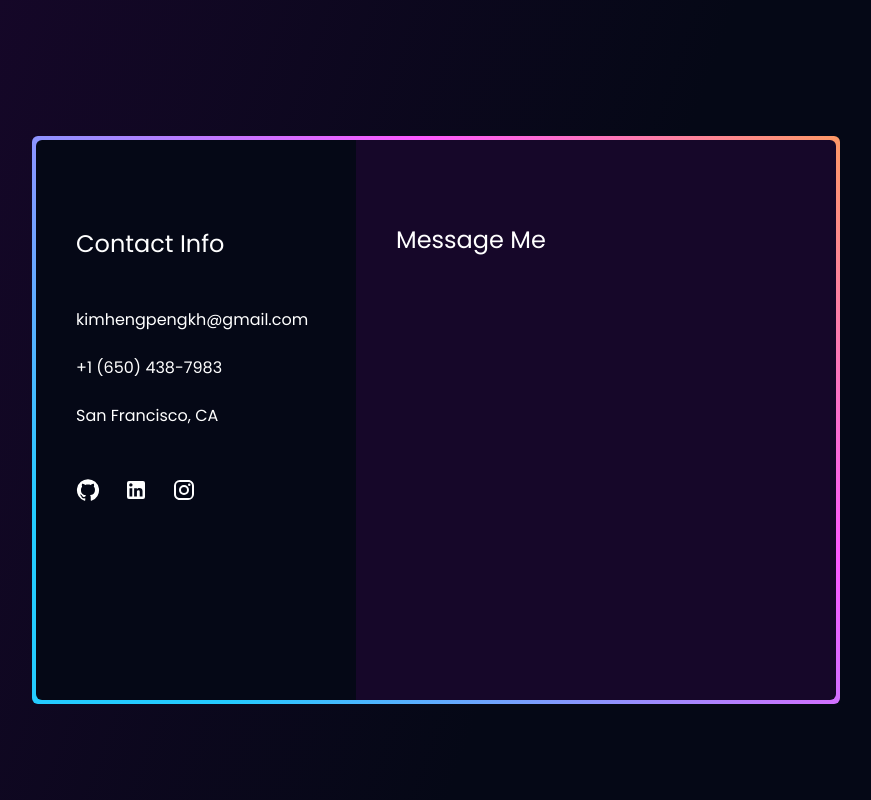
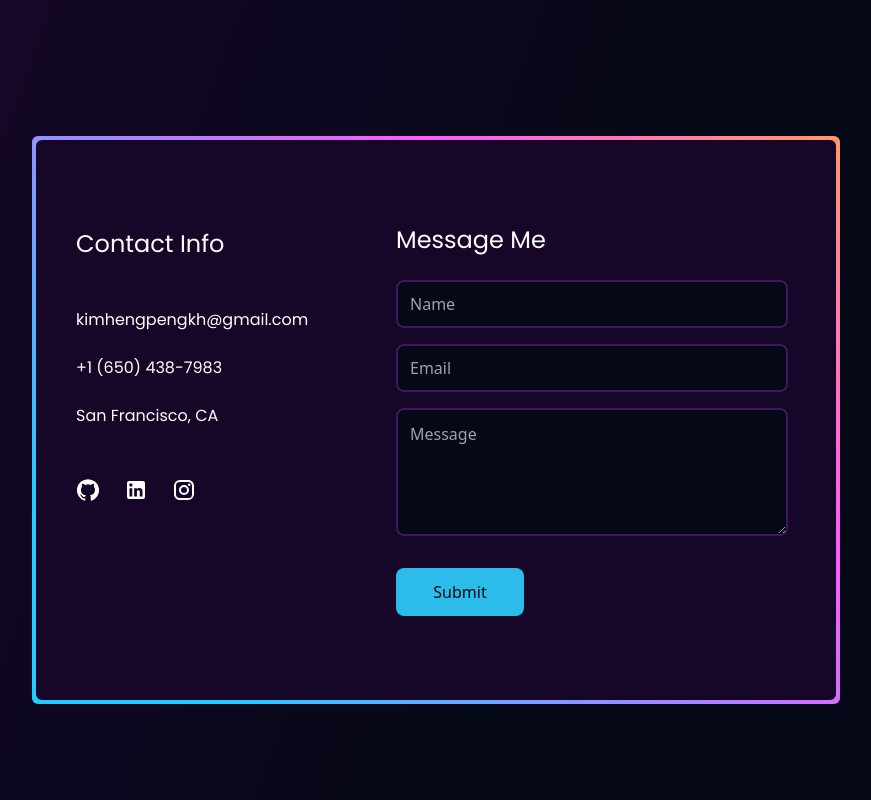
Before and after one commit to TotifyKH/kimheng-portfolio, a React (Vite) app: page / in a window 1280 px wide. Shown: the part 2516-3316 px from the top of the page, without its empty margins (204-1075 px from the left). Built offline with nearby package versions, Linux system fonts and the light colour scheme.

Commit message:
Finished UI for contact

```diff
--- a/public/output.css
+++ b/public/output.css
@@ -603,6 +603,10 @@ video {
   margin-bottom: 0.75rem;
 }
 
+.mb-6{
+  margin-bottom: 1.5rem;
+}
+
 .ml-\[33\%\]{
   margin-left: 33%;
 }
@@ -613,6 +617,10 @@ video {
 
 .mt-10{
   margin-top: 2.5rem;
+}
+
+.mt-12{
+  margin-top: 3rem;
 }
 
 .mt-16{
@@ -631,28 +639,20 @@ video {
   margin-top: 0.75rem;
 }
 
+.mt-6{
+  margin-top: 1.5rem;
+}
+
 .mt-8{
   margin-top: 2rem;
 }
 
-.mt-12{
-  margin-top: 3rem;
+.mb-5{
+  margin-bottom: 1.25rem;
 }
 
-.mt-5{
-  margin-top: 1.25rem;
-}
-
-.mb-6{
-  margin-bottom: 1.5rem;
-}
-
-.mt-6{
-  margin-top: 1.5rem;
-}
-
-.mt-32{
-  margin-top: 8rem;
+.mt-4{
+  margin-top: 1rem;
 }
 
 .flex{
@@ -663,52 +663,52 @@ video {
   display: none;
 }
 
-.h-80{
+.h-\[20rem\]{
   height: 20rem;
 }
 
-.h-\[20rem\]{
-  height: 20rem;
+.h-\[21rem\]{
+  height: 21rem;
+}
+
+.h-\[35rem\]{
+  height: 35rem;
 }
 
 .h-full{
   height: 100%;
 }
 
-.h-\[\]{
-  height: ;
+.h-6{
+  height: 1.5rem;
 }
 
-.h-\[30rem\]{
-  height: 30rem;
-}
-
-.h-\[40rem\]{
-  height: 40rem;
-}
-
-.h-\[35rem\]{
-  height: 35rem;
-}
-
-.h-\[34rem\]{
-  height: 34rem;
-}
-
-.h-\[3rem\]{
+.h-12{
   height: 3rem;
 }
 
-.h-\[21rem\]{
-  height: 21rem;
+.h-16{
+  height: 4rem;
 }
 
-.h-\[325rem\]{
-  height: 325rem;
+.h-14{
+  height: 3.5rem;
 }
 
-.h-\[3\]{
-  height: 3;
+.h-20{
+  height: 5rem;
+}
+
+.h-10{
+  height: 2.5rem;
+}
+
+.h-1{
+  height: 0.25rem;
+}
+
+.h-32{
+  height: 8rem;
 }
 
 .min-h-\[20rem\]{
@@ -723,6 +723,10 @@ video {
   width: 83.333333%;
 }
 
+.w-80{
+  width: 20rem;
+}
+
 .w-\[21rem\]{
   width: 21rem;
 }
@@ -731,40 +735,24 @@ video {
   width: 300px;
 }
 
+.w-\[90\%\]{
+  width: 90%;
+}
+
 .w-full{
   width: 100%;
 }
 
-.w-\[80\%\]{
-  width: 80%;
+.w-20{
+  width: 5rem;
 }
 
-.w-\[80\]{
-  width: 80;
+.w-24{
+  width: 6rem;
 }
 
-.w-\[30rem\]{
-  width: 30rem;
-}
-
-.w-\[320px\]{
-  width: 320px;
-}
-
-.w-64{
-  width: 16rem;
-}
-
-.w-80{
-  width: 20rem;
-}
-
-.w-\[40rem\]{
-  width: 40rem;
-}
-
-.w-\[20rem\]{
-  width: 20rem;
+.w-32{
+  width: 8rem;
 }
 
 .basis-1\/2{
@@ -835,6 +823,18 @@ video {
   gap: 1.5rem;
 }
 
+.gap-4{
+  gap: 1rem;
+}
+
+.self-end{
+  align-self: flex-end;
+}
+
+.self-center{
+  align-self: center;
+}
+
 .overflow-hidden{
   overflow: hidden;
 }
@@ -851,6 +851,10 @@ video {
   border-radius: 0.75rem;
 }
 
+.rounded-lg{
+  border-radius: 0.5rem;
+}
+
 .rounded-l-lg{
   border-top-left-radius: 0.5rem;
   border-bottom-left-radius: 0.5rem;
@@ -859,16 +863,6 @@ video {
 .rounded-r-lg{
   border-top-right-radius: 0.5rem;
   border-bottom-right-radius: 0.5rem;
-}
-
-.rounded-l-md{
-  border-top-left-radius: 0.375rem;
-  border-bottom-left-radius: 0.375rem;
-}
-
-.rounded-r-md{
-  border-top-right-radius: 0.375rem;
-  border-bottom-right-radius: 0.375rem;
 }
 
 .border-2{
@@ -880,9 +874,14 @@ video {
   border-color: rgb(253 204 73 / var(--tw-border-opacity));
 }
 
-.bg-blue{
-  --tw-bg-opacity: 1;
-  background-color: rgb(44 188 233 / var(--tw-bg-opacity));
+.border-purple{
+  --tw-border-opacity: 1;
+  border-color: rgb(61 23 97 / var(--tw-border-opacity));
+}
+
+.border-blue{
+  --tw-border-opacity: 1;
+  border-color: rgb(44 188 233 / var(--tw-border-opacity));
 }
 
 .bg-dark-blue{
@@ -900,19 +899,14 @@ video {
   background-color: rgb(253 204 73 / var(--tw-bg-opacity));
 }
 
-.bg-white{
-  --tw-bg-opacity: 1;
-  background-color: rgb(255 255 255 / var(--tw-bg-opacity));
-}
-
 .bg-purple{
   --tw-bg-opacity: 1;
   background-color: rgb(61 23 97 / var(--tw-bg-opacity));
 }
 
-.bg-black{
+.bg-blue{
   --tw-bg-opacity: 1;
-  background-color: rgb(0 0 0 / var(--tw-bg-opacity));
+  background-color: rgb(44 188 233 / var(--tw-bg-opacity));
 }
 
 .bg-gradient-custom-1{
@@ -925,14 +919,6 @@ video {
 
 .bg-gradient-rainblue-2{
   background-image: linear-gradient(45deg, #24CBFF 14.53%, #FC59FF 69.36%, #FFBD0C 117.73%);
-}
-
-.bg-gradient-rainblue{
-  background-image: linear-gradient(90deg, #24CBFF 14.53%, #FC59FF 69.36%, #FFBD0C 117.73%);
-}
-
-.bg-center{
-  background-position: center;
 }
 
 .p-0{
@@ -953,6 +939,10 @@ video {
 
 .p-2{
   padding: 0.5rem;
+}
+
+.p-3{
+  padding: 0.75rem;
 }
 
 .px-16{
@@ -995,6 +985,10 @@ video {
   padding-bottom: 1.5rem;
 }
 
+.pl-10{
+  padding-left: 2.5rem;
+}
+
 .pr-1{
   padding-right: 0.25rem;
 }
@@ -1003,8 +997,16 @@ video {
   padding-right: 0.5rem;
 }
 
-.pl-10{
-  padding-left: 2.5rem;
+.pl-2{
+  padding-left: 0.5rem;
+}
+
+.pl-3{
+  padding-left: 0.75rem;
+}
+
+.pt-3{
+  padding-top: 0.75rem;
 }
 
 .text-center{
@@ -1061,11 +1063,6 @@ video {
   line-height: 1rem;
 }
 
-.text-xl{
-  font-size: 1.25rem;
-  line-height: 1.75rem;
-}
-
 .font-semibold{
   font-weight: 600;
 }
@@ -1085,11 +1082,6 @@ video {
   color: rgb(117 117 117 / var(--tw-text-opacity));
 }
 
-.text-deep-blue{
-  --tw-text-opacity: 1;
-  color: rgb(1 0 38 / var(--tw-text-opacity));
-}
-
 .text-green{
   --tw-text-opacity: 1;
   color: rgb(36 161 29 / var(--tw-text-opacity));
@@ -1103,14 +1095,6 @@ video {
 .text-yellow{
   --tw-text-opacity: 1;
   color: rgb(253 204 73 / var(--tw-text-opacity));
-}
-
-.opacity-60{
-  opacity: 0.6;
-}
-
-.opacity-80{
-  opacity: 0.8;
 }
 
 .transition{
@@ -1183,9 +1167,9 @@ body,
   cursor: pointer;
 }
 
-.hover\:text-yellow:hover{
-  --tw-text-opacity: 1;
-  color: rgb(253 204 73 / var(--tw-text-opacity));
+.hover\:bg-yellow:hover{
+  --tw-bg-opacity: 1;
+  background-color: rgb(253 204 73 / var(--tw-bg-opacity));
 }
 
 .hover\:text-blue:hover{
@@ -1196,6 +1180,16 @@ body,
 .hover\:text-pink:hover{
   --tw-text-opacity: 1;
   color: rgb(255 69 164 / var(--tw-text-opacity));
+}
+
+.hover\:text-yellow:hover{
+  --tw-text-opacity: 1;
+  color: rgb(253 204 73 / var(--tw-text-opacity));
+}
+
+.focus\:border-blue:focus{
+  --tw-border-opacity: 1;
+  border-color: rgb(44 188 233 / var(--tw-border-opacity));
 }
 
 @media (min-width: 480px){
@@ -1229,20 +1223,12 @@ body,
     height: 100%;
   }
 
-  .md\:h-\[30rem\]{
-    height: 30rem;
+  .md\:h-\[35rem\]{
+    height: 35rem;
   }
 
   .md\:w-\[30rem\]{
     width: 30rem;
-  }
-
-  .md\:w-\[\]{
-    width: ;
-  }
-
-  .md\:w-\[50rem\]{
-    width: 50rem;
   }
 
   .md\:basis-1\/3{
@@ -1259,10 +1245,6 @@ body,
 
   .md\:items-start{
     align-items: flex-start;
-  }
-
-  .md\:items-center{
-    align-items: center;
   }
 
   .md\:justify-start{
--- a/src/components/Contact.jsx
+++ b/src/components/Contact.jsx
@@ -5,7 +5,7 @@ import LinkedInIcon from '@mui/icons-material/LinkedIn';
 import InstagramIcon from '@mui/icons-material/Instagram';
 import { useRef } from "react";
 
-const Contact = ({setSelectedPage}) => {
+const Contact = ({ setSelectedPage }) => {
   const domRef = useRef();
 
   const handleIntersection = () => {
@@ -17,23 +17,29 @@ const Contact = ({setSelectedPage}) => {
   return (
     <section id='contact' className="flex justify-center items-center md:h-full w-full py-10 bg-gradient-custom-2" ref={domRef}>
       <div className="flex flex-col md:flex-row items-center justify-center mt-10 p-1 bg-gradient-rainblue-2 rounded-md">
-        <div className="flex flex-col w-80 h-[35rem] items-start pl-10 bg-dark-blue md:rounded-l-md p-2">
+        <div className="flex flex-col w-80 md:h-[35rem] items-start pl-10 bg-dark-purple md:rounded-l-md p-2">
           <p className="text-2xl mt-20 mb-6 font-poppins">Contact Info</p>
           <p className="text-md mt-6 font-poppins">kimhengpengkh@gmail.com</p>
           <p className="text-md mt-6 font-poppins">+1 (650) 438-7983</p>
           <p className="text-md mt-6 font-poppins">San Francisco, CA</p>
-          <div class="flex justify-between gap-6 mt-12">
-                <a href="https://github.com/TotifyKH" target="_blank"><GitHubIcon className="hover:scale-125 transition-transform hover:cursor-pointer hover:text-yellow"/></a>
-                <a href="https://www.linkedin.com/in/kimheng-peng/" target="_blank"><LinkedInIcon className="hover:scale-125 transition-transform hover:cursor-pointer hover:text-blue"/></a>
-                <a href="https://instagram.com/kimheng_peng?igshid=MjEwN2IyYWYwYw==" target="_blank"><InstagramIcon className="hover:scale-125 transition-transform hover:cursor-pointer hover:text-pink"/></a>
-              </div>
+          <div class="flex justify-between gap-6 mt-12 mb-6">
+            <a href="https://github.com/TotifyKH" target="_blank"><GitHubIcon className="hover:scale-125 transition-transform hover:cursor-pointer hover:text-yellow" /></a>
+            <a href="https://www.linkedin.com/in/kimheng-peng/" target="_blank"><LinkedInIcon className="hover:scale-125 transition-transform hover:cursor-pointer hover:text-blue" /></a>
+            <a href="https://instagram.com/kimheng_peng?igshid=MjEwN2IyYWYwYw==" target="_blank"><InstagramIcon className="hover:scale-125 transition-transform hover:cursor-pointer hover:text-pink" /></a>
+          </div>
         </div>
         <div className="flex flex-col w-80 items-start pl-10 md:w-[30rem] h-[35rem] bg-dark-purple md:rounded-r-md p-1">
-        <p className="text-2xl mt-20 mb-6 font-poppins">Message Me</p>
+          <p className="text-2xl mt-20 font-poppins">Message Me</p>
+          <form className='flex flex-col mt-6 gap-4 w-[90%]'>
+            <input className='h-12 rounded-lg bg-dark-blue border-purple border-2 pl-3' type="text" placeholder="Name" />
+            <input className=' h-12 rounded-lg border-purple border-2 bg-dark-blue pl-3' type="text" placeholder="Email" />
+            <textarea className=' h-32 rounded-lg border-purple border-2 bg-dark-blue p-3' placeholder="Message" />
+            <button type="submit" className="text-poppins mt-4 bg-blue text-dark-blue w-32 h-12 rounded-lg hover:scale-110 transition-transform hover:bg-yellow hover:translate-x-2">Submit</button>
+          </form>
         </div>
       </div>
     </section>
-    )
+  )
 }
 
 export default Contact;
```
